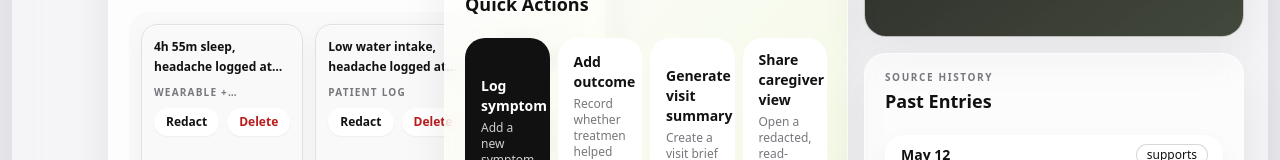
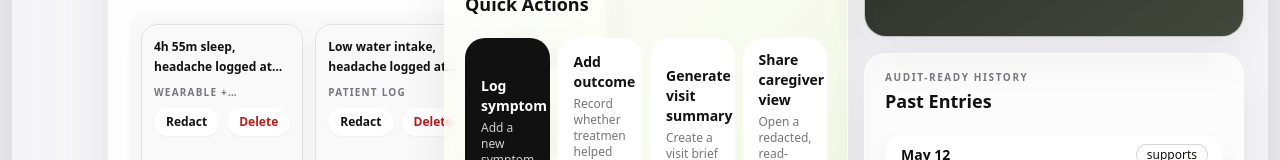
Before and after one commit to Karansankhe/cognee_codebase, a React (Vite) app in the folder frontend/: page /dashboard in a window 1280 px wide. Shown: the part 1137-1297 px from the top of the page. Built offline with nearby package versions, Linux system fonts and the light colour scheme.

Commit message:
Update dashboard evidence list

```diff
--- a/frontend/src/features/dashboard/components/EvidenceList.tsx
+++ b/frontend/src/features/dashboard/components/EvidenceList.tsx
@@ -18,8 +18,8 @@
 export function EvidenceList({ citations }: EvidenceListProps) {
   return (
     <Card className="bg-white/60">
-      <CardHeader title="Past Entries" eyebrow="Source history" />
-      <CardBody className="h-full">
+      <CardHeader title="Past Entries" eyebrow="Audit-ready history" />
+      <CardBody>
         <div className="space-y-2">
           {citations.slice(0, 3).map((citation) => (
             <article
```
